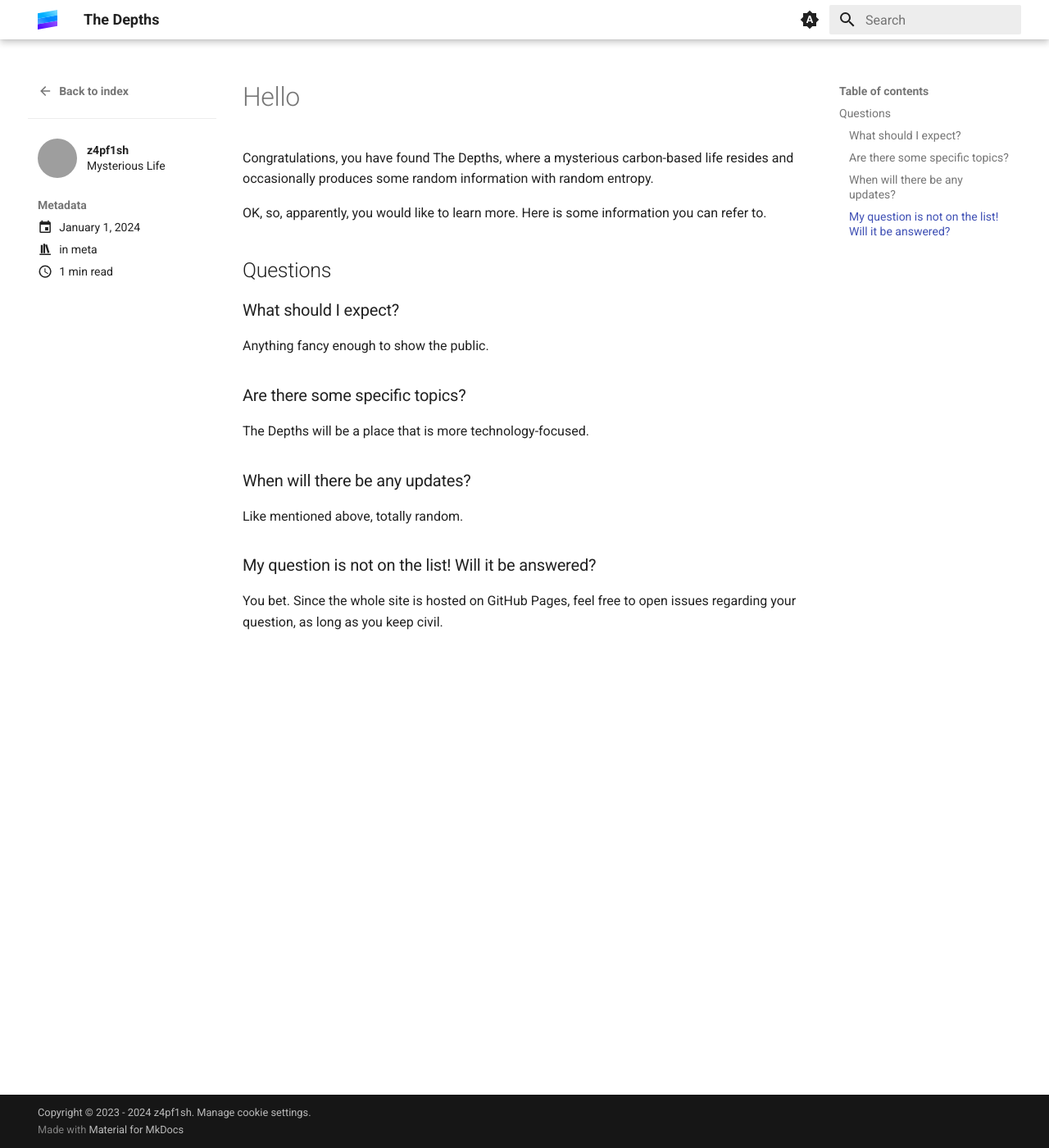
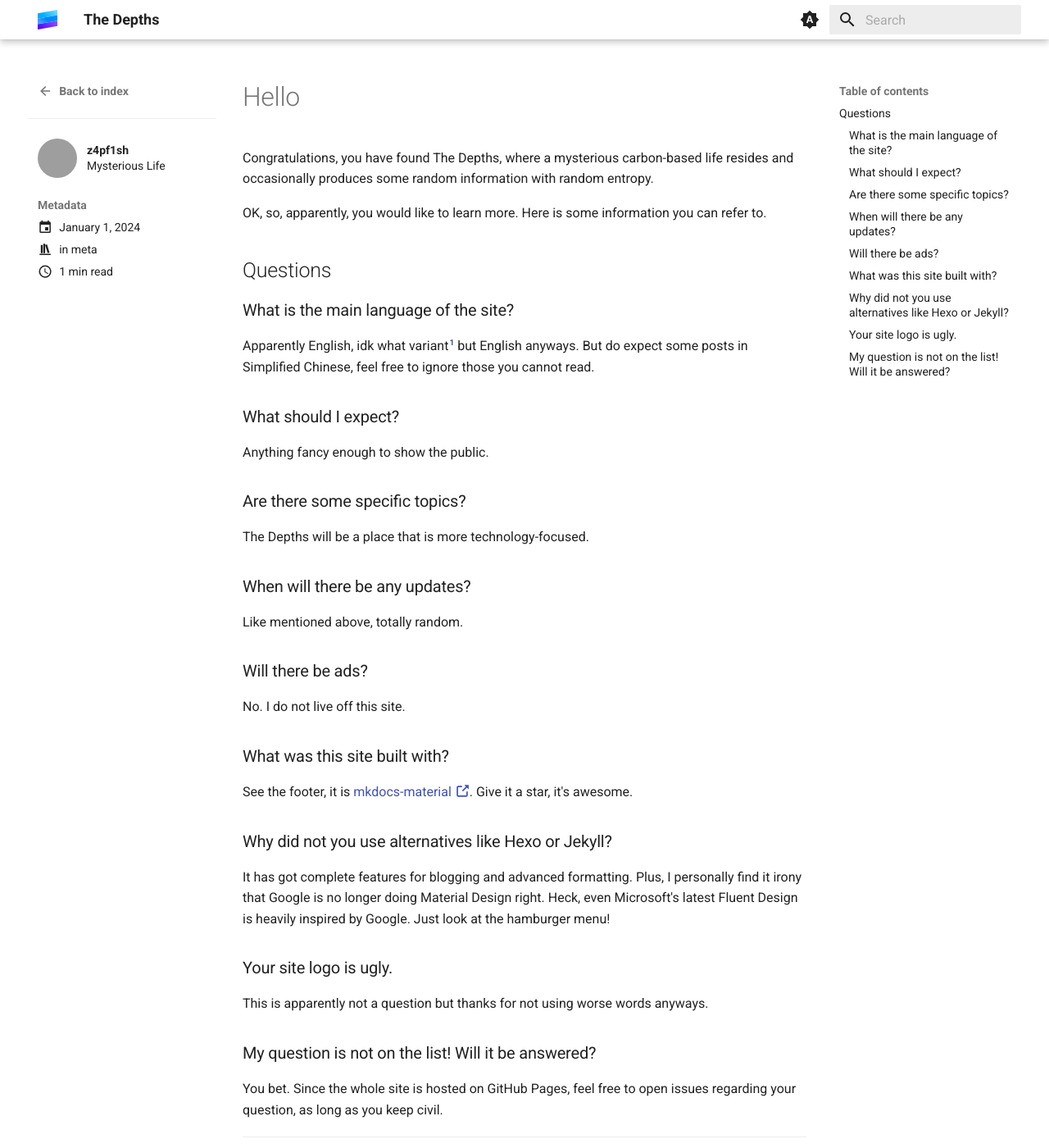
Before and after one commit to z4pf1sh/z4pf1sh.github.io, an MkDocs documentation site: the page built from docs/posts/hello-world.md, in a window 1280 px wide and 1400 px high. Shown: the whole window at 82% size. Built offline with MkDocs 1.6.1 and Material for MkDocs 9.7.7, drawn with Linux system fonts in a browser that asks for light colours; some of the changed text lies outside the part shown; grey boxes are pictures that could not be loaded.

Commit message:
Update hello world post.

```diff
--- a/docs/posts/hello-world.md
+++ b/docs/posts/hello-world.md
@@ -17,6 +17,10 @@ OK, so, apparently, you would like to learn more. Here is some information you c
 
 ## Questions
 
+### What is the main language of the site?
+
+Apparently English, idk what variant[^1] but English anyways. But do expect some posts in Simplified Chinese, feel free to ignore those you cannot read.
+
 ### What should I expect?
 
 Anything fancy enough to show the public.
@@ -29,6 +33,24 @@ The Depths will be a place that is more technology-focused.
 
 Like mentioned above, totally random.
 
+### Will there be ads?
+
+No. I do not live off this site.
+
+### What was this site built with?
+
+See the footer, it is [mkdocs-material :octicons-link-external-16:](https://squidfunk.github.io/mkdocs-material/). Give it a star, it's awesome.
+
+### Why did not you use alternatives like Hexo or Jekyll?
+
+It has got complete features for blogging and advanced formatting. Plus, I personally find it irony that Google is no longer doing Material Design right. Heck, even Microsoft's latest Fluent Design is heavily inspired by Google. Just look at the hamburger menu!
+
+### Your site logo is ugly.
+
+This is apparently not a question but thanks for not using worse words anyways.
+
 ### My question is not on the list! Will it be answered?
 
 You bet. Since the whole site is hosted on GitHub Pages, feel free to open issues regarding your question, as long as you keep civil.
+
+[^1]: Definitely not British, you will NOT see words like "**programme**" and "**aluminium**" here.
```
